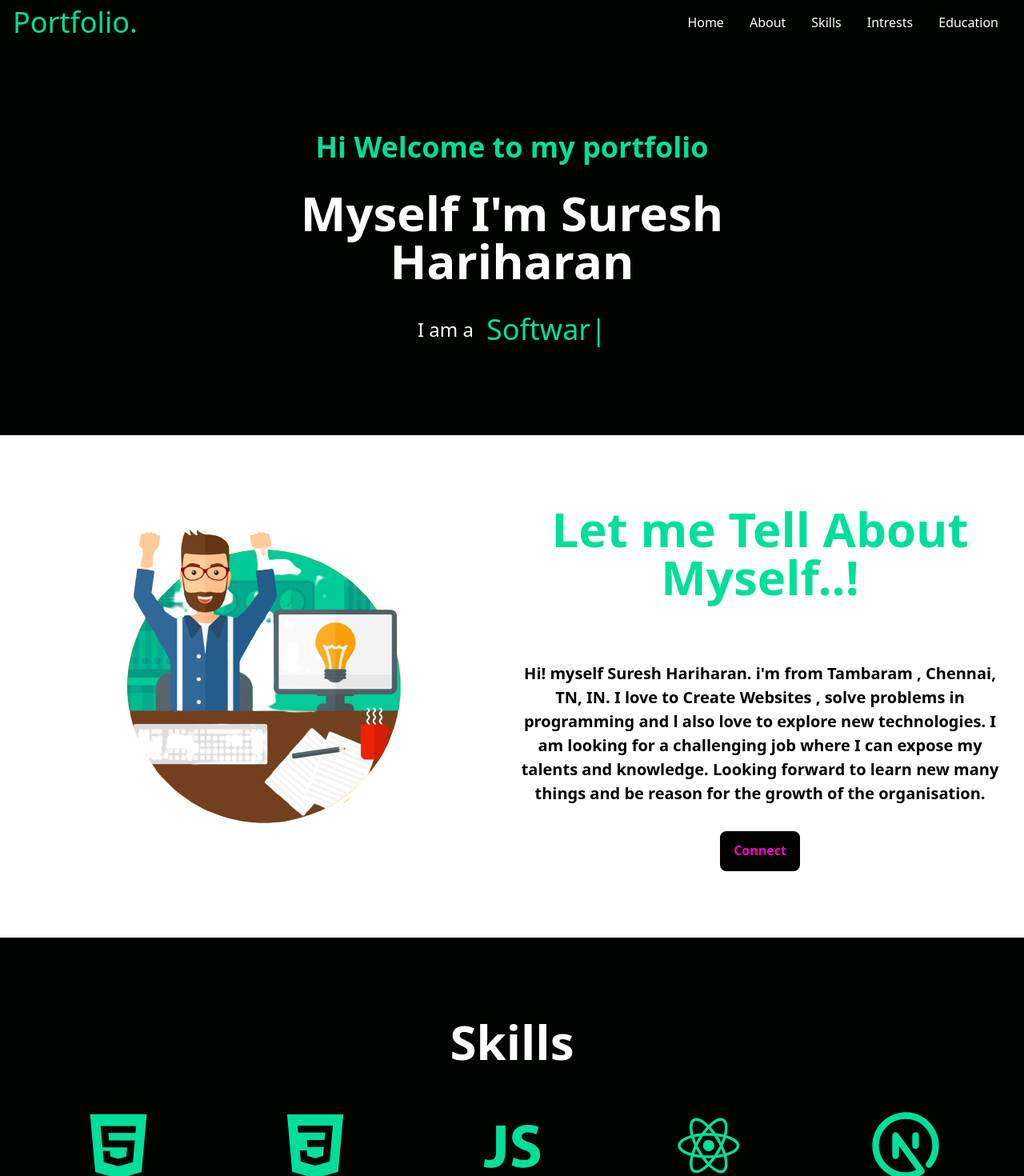
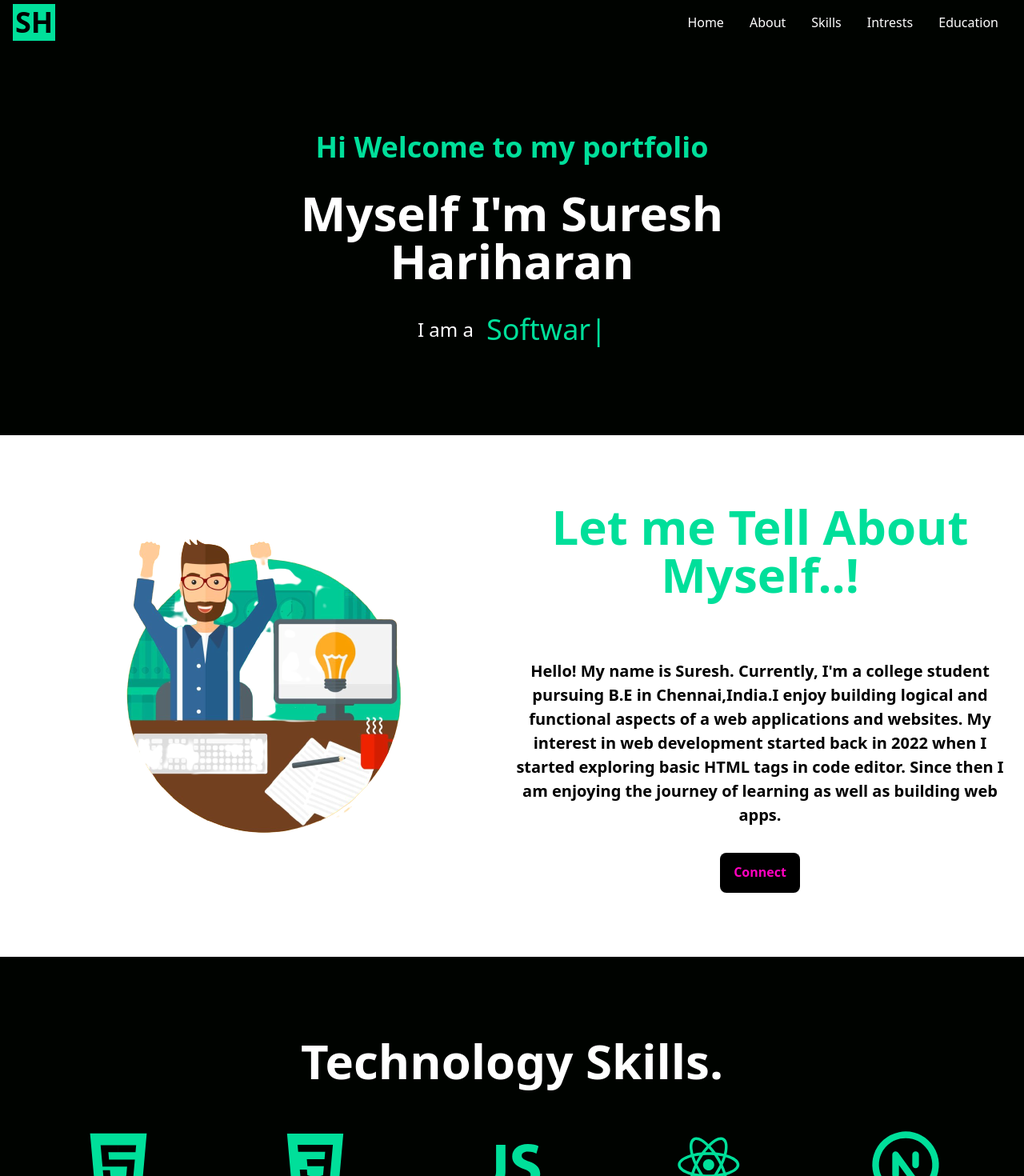
Before and after one commit to suresh-02/Portfolio, a React (Create React App) app: page / in a window 1280 px wide. Shown: the top 1470 px of the page at 80% size. Built offline with nearby package versions, Linux system fonts and the light colour scheme.

Commit message:
nothing small chnages

```diff
--- a/src/Components/Content/Intrest.jsx
+++ b/src/Components/Content/Intrest.jsx
@@ -7,7 +7,7 @@ const Intrest = () => {
       <div className="max-w-[1240px]  mx-auto grid md:grid-cols-2 ">
         <img
           className="h-[500px] mx-auto mr-[30px]  w-[600px] hidden sm:block  rounded-lg"
-          src={intrestimg}
+          src="https://angular.io/generated/images/marketing/home/any-size.svg"
         />
         <div className="flex flex-col justify-center  ">
           <h1 className="text-[#00df9a] font-bold md:text-6xl sm:text-5xl md:py-[0] text-4xl py-[20px]">
--- a/src/Components/Content/about.jsx
+++ b/src/Components/Content/about.jsx
@@ -14,12 +14,12 @@ const About = () => {
             Let me Tell About Myself..!
           </h1>
           <p className="font-bold md:text-[20px] md:mx-0 py-4 mt-10">
-            Hi! myself Suresh Hariharan. i'm from Tambaram , Chennai, TN, IN. I
-            love to Create Websites , solve problems in programming and l also
-            love to explore new technologies. I am looking for a challenging job
-            where I can expose my talents and knowledge. Looking forward to
-            learn new many things and be reason for the growth of the
-            organisation.
+            Hello! My name is Suresh. Currently, I'm a college student pursuing
+            B.E in Chennai,India.I enjoy building logical and functional aspects
+            of a web applications and websites. My interest in web development
+            started back in 2022 when I started exploring basic HTML tags in
+            code editor. Since then I am enjoying the journey of learning as
+            well as building web apps.
           </p>
           <a
             href="https://www.linkedin.com/in/suresh-hariharan-89376a21b/"
--- a/src/Components/Content/skills.jsx
+++ b/src/Components/Content/skills.jsx
@@ -13,9 +13,9 @@ import { TbBrandNextjs, TbBrandTailwind } from "react-icons/tb";
 
 export default function skills() {
   return (
-    <div className="p-[50px] mx-auto">
+    <div className="p-[50px] mx-auto " id="intr">
       <h1 className=" text-6xl font-bold py-[50px] max-w-max mx-auto text-white">
-        Skills
+        Technology Skills.
       </h1>
       <div className="grid md:grid-cols-5 grid-cols-2 gap-[50px] justify-items-center items-center ">
         <div className="">
--- a/src/Components/Layout/header.jsx
+++ b/src/Components/Layout/header.jsx
@@ -10,7 +10,9 @@ const Header = () => {
   };
   return (
     <div className="flex items-center justify-between mx-auto  px-4  w-full top-0  z-20">
-      <h1 className=" text-4xl text-[#00df9a]">Portfolio.</h1>
+      <h1 className=" bg-[#00df9a] text-4xl font-bold p-[3px] text-black">
+        SH
+      </h1>
 
       <ul className="text-white   hidden md:flex ">
         <a href="#home" className="p-4 ">
@@ -30,7 +32,7 @@ const Header = () => {
         </a>
       </ul>
       <div onClick={HandleNav} className="block md:hidden">
-        {!nav ? <AiOutlineMenuUnfold color="white" size={20} /> : ""}
+        {!nav ? <AiOutlineMenuUnfold color="white" size={20} /> : ""}``
       </div>
       <div
         className={
```
